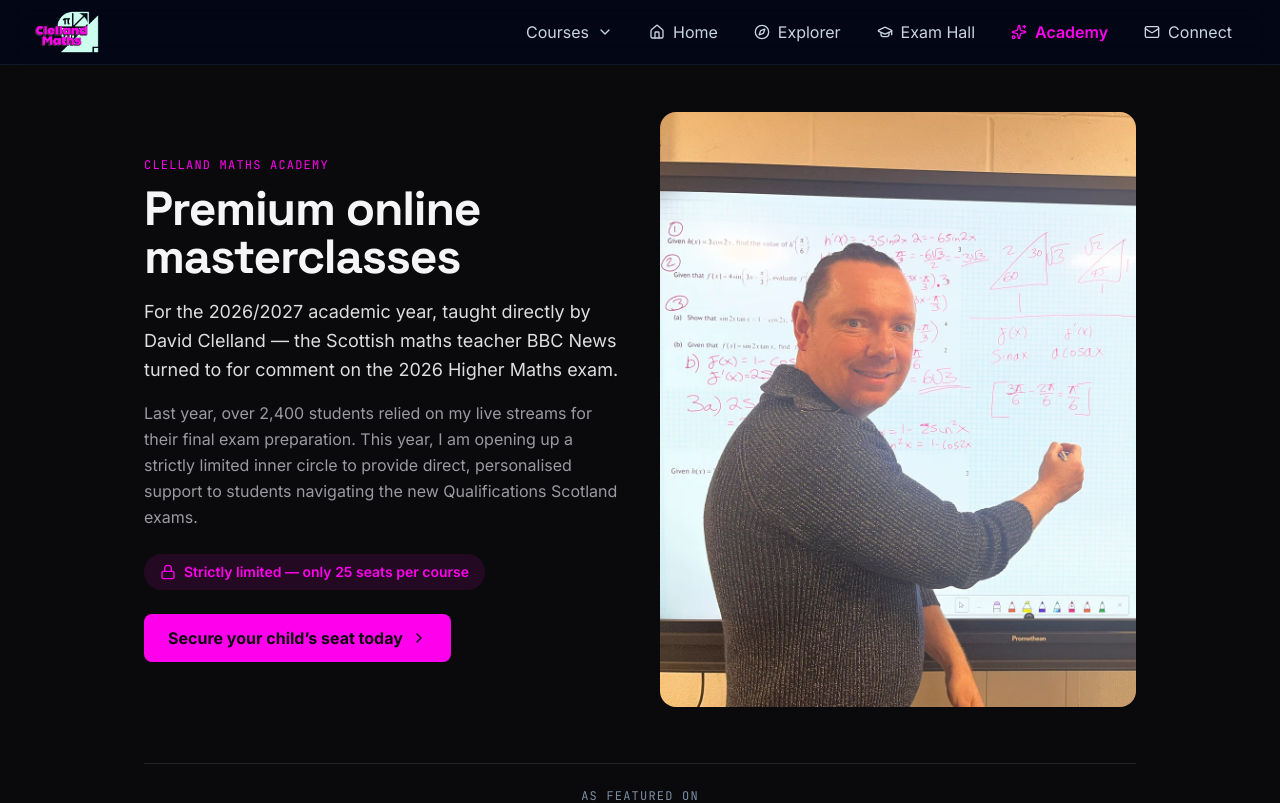
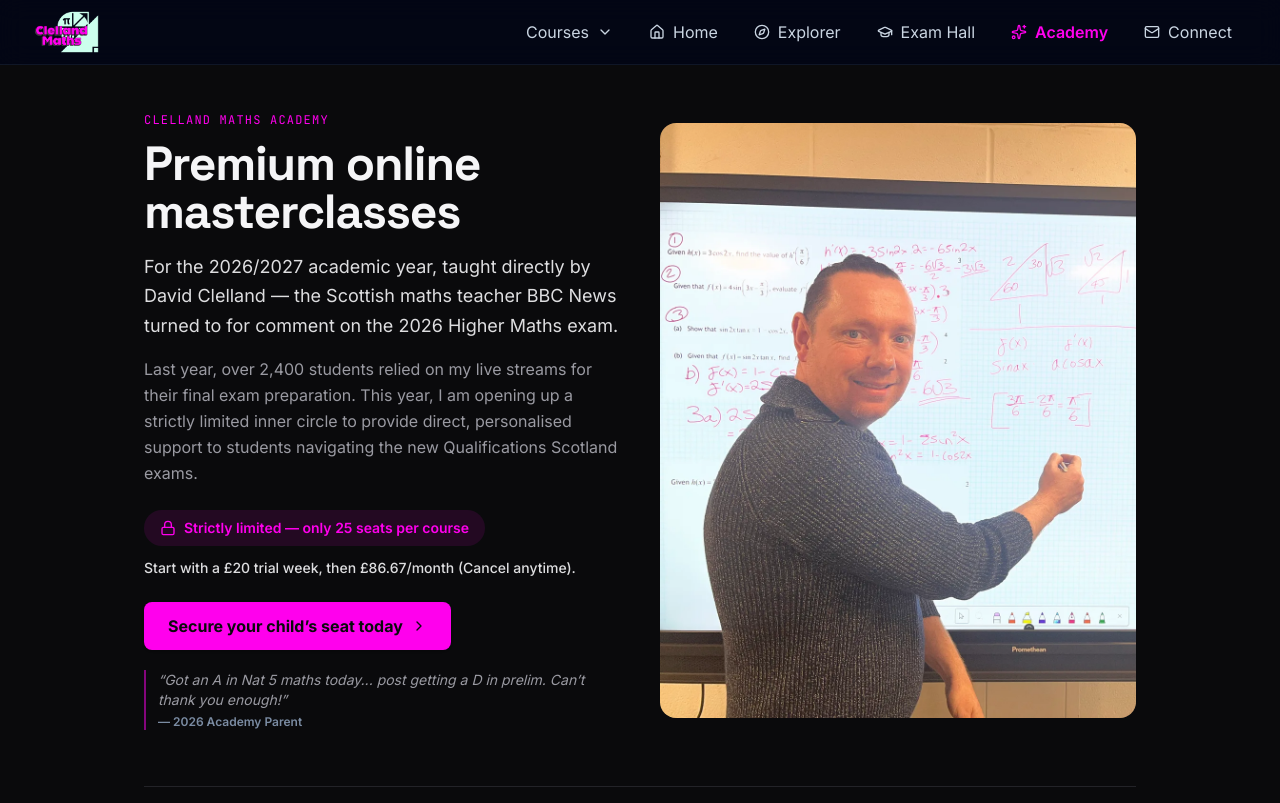
Before and after one commit to clellandmaths/maths-website, a Next.js app: page /academy in a window 1280 px wide. Shown: the top 803 px of the page. Built offline with nearby package versions, Linux system fonts and the light colour scheme.

Commit message:
Update page.tsx
Updated Academy Wording.

```diff
--- a/app/academy/page.tsx
+++ b/app/academy/page.tsx
@@ -96,18 +96,27 @@ export default function AcademyPage() {
             direct, personalised support to students navigating the new Qualifications Scotland
             exams.
           </p>
-          <p className="inline-flex items-center gap-2 text-sm font-semibold bg-accent/10 text-accent rounded-full px-4 py-2 mb-6">
-            <Lock className="h-4 w-4" />
-            Strictly limited — only {SEATS_PER_COURSE} seats per course
-          </p>
-          <div>
+               <div className="flex flex-col items-start gap-3 mb-6">
+            <p className="inline-flex items-center gap-2 text-sm font-semibold bg-accent/10 text-accent rounded-full px-4 py-2">
+              <Lock className="h-4 w-4" />
+              Strictly limited — only {SEATS_PER_COURSE} seats per course
+            </p>
+            <p className="text-sm font-medium text-foreground/90">
+              Start with a {TRIAL_PRICE} trial week, then {MONTHLY_PRICE}/month (Cancel anytime).
+            </p>
+          </div>
+          <div className="flex flex-col items-start gap-5">
             <a
               href="#secure-your-seat"
-              className="inline-flex items-center gap-2 px-6 py-3 bg-accent hover:bg-accent-hover text-background font-bold rounded-lg transition-colors"
+              className="inline-flex items-center gap-2 px-6 py-3 bg-accent hover:bg-accent-hover text-background font-bold rounded-lg transition-colors shadow-sm"
             >
               Secure your child&rsquo;s seat today
               <ChevronRight className="h-4 w-4" />
             </a>
+            <blockquote className="border-l-2 border-accent/50 pl-3 text-sm text-muted-foreground italic max-w-md">
+              &ldquo;Got an A in Nat 5 maths today... post getting a D in prelim. Can&rsquo;t thank you enough!&rdquo;
+              <span className="block mt-1 font-semibold not-italic text-xs text-muted-dim">— 2026 Academy Parent</span>
+            </blockquote>
           </div>
         </div>
         <div className="order-1 md:order-2">
@@ -306,9 +315,15 @@ export default function AcademyPage() {
       {/* ──────────────── Schedule ──────────────── */}
       <section className="mt-16">
         <h2 className="font-display text-3xl font-bold tracking-tight mb-3">The schedule</h2>
-        <p className="text-muted-foreground mb-6">
-          Classes commence mid-August. All classes are hosted via a secure, private video link.
-        </p>
+         <div className="mb-6 space-y-2">
+          <p className="text-foreground/90 font-medium">
+            Enrolling now. All classes are hosted via a secure, private video link.
+          </p>
+          <p className="text-muted-foreground leading-relaxed">
+            <strong className="text-foreground font-semibold">Join today and get instant access</strong> to the private member vault containing all previous video replays and notes, so your child is immediately caught up.
+          </p>
+        </div>
+
         <ul className="grid sm:grid-cols-2 gap-3">
           {ACADEMY_COURSES.map(c => {
             const theme = getCourseTheme(c.courseId);
```
